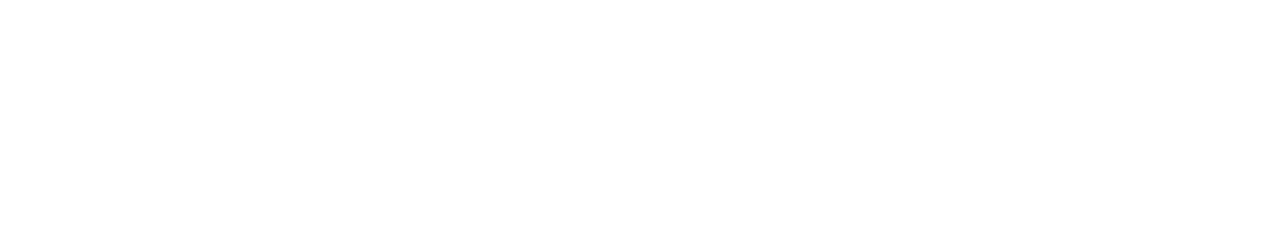
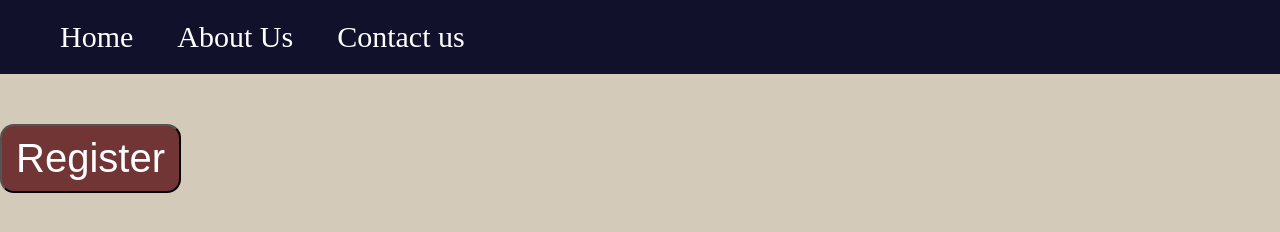
Before and after one commit to TSMWANGI/first, a plain HTML site: page index.html in a window 1280 px wide. Drawn offline with Linux system fonts and the light colour scheme.

Commit message:
Update index.html

```diff
--- a/index.html
+++ b/index.html
@@ -3,9 +3,50 @@
 <head>
     <meta charset="UTF-8">
     <meta name="viewport" content="width=device-width, initial-scale=1.0">
-    <title>Document</title>
+    <title>Experts</title>
+    <style>
+body{
+    background-color: #D4CABA;
+    padding:0px;
+    margin: 0;
+}.myheader{
+background-color: rgb(17, 17, 44);
+padding: 20px;
+
+}.mynav a{
+    color:white;
+    text-decoration: none;
+    margin-left: 40px;
+    font-size: 30px;
+
+}.mynav a:hover{
+    color:orange;
+    text-decoration: underline;
+
+}
+.register{
+    padding: 10px 14px;
+    background-color:rgb(113, 53, 53);
+    color: white;
+    border-radius: 14px;
+    margin-top: 50px;
+    font-size: 40px;
+}.register:hover{
+background-color: white;
+color: red;
+
+}
+    </style>
 </head>
+<header class="myheader">
+    <nav class="mynav">
+        <a href="http://">Home</a>
+        <a href="http://">About Us</a>
+        <a href="http://">Contact us</a>
+    </nav>
+</header>
 <body>
+    <button class="register">Register</button>
+</body>
 
-</body>
 </html>
```
